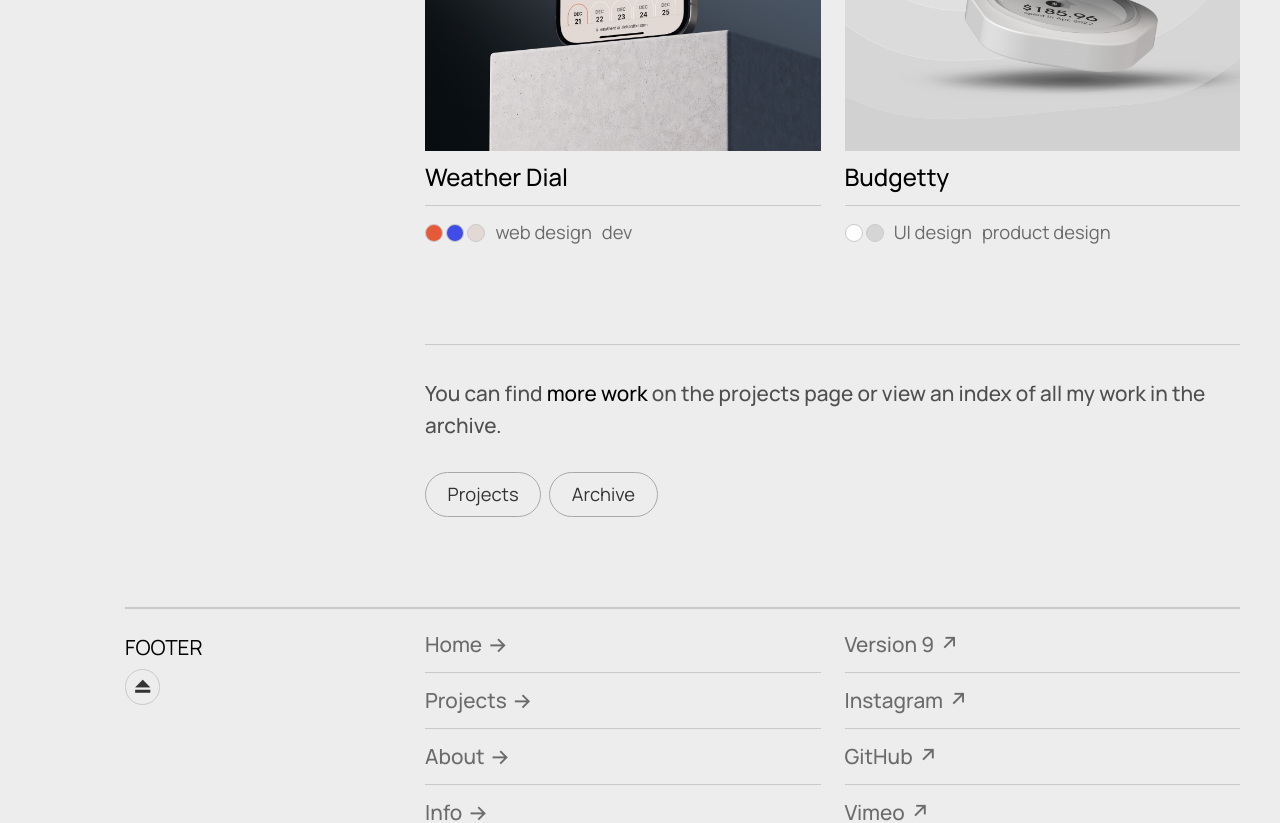
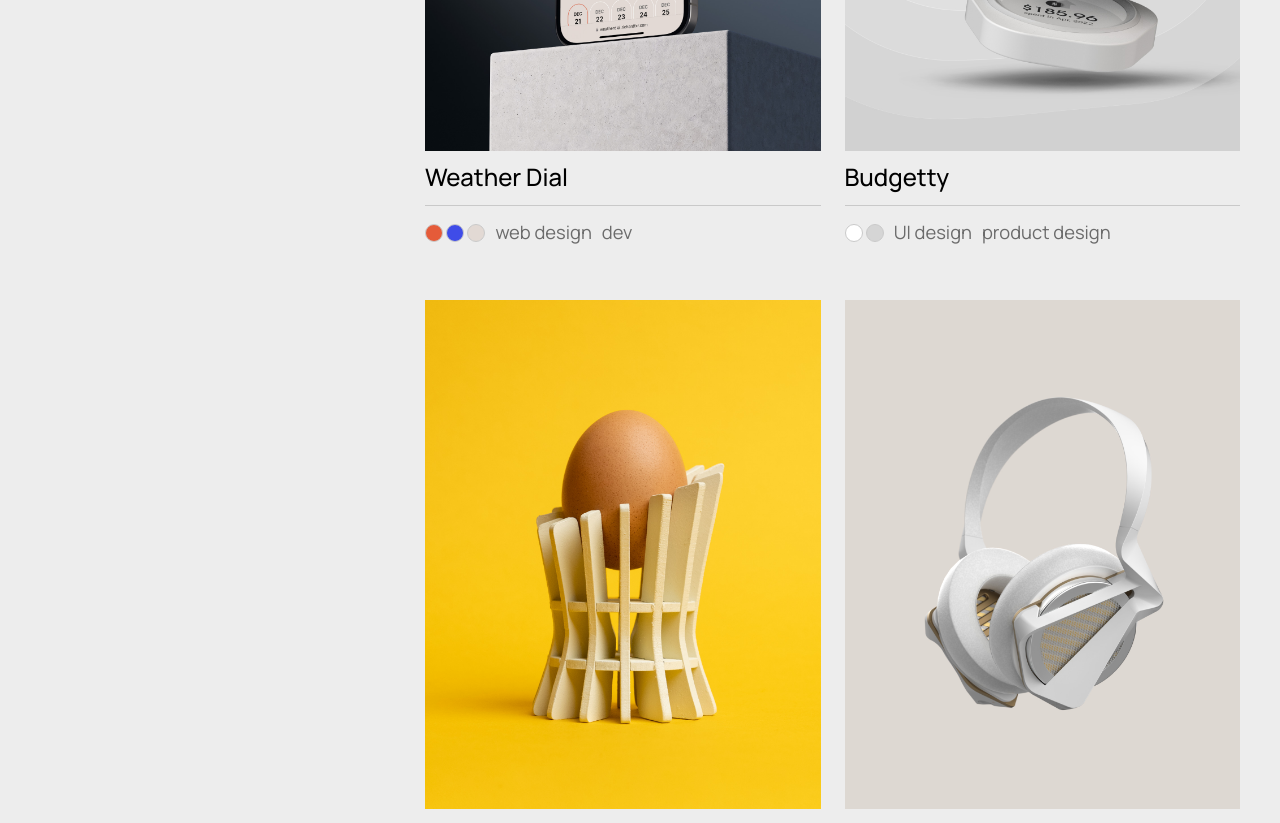
Before and after one commit to richardfxr/richardfxr, a Next.js app: page / in a window 1280 px wide. Shown: the part 1913-2736 px from the top of the page. Built offline with nearby package versions, Linux system fonts and the light colour scheme; a web font is replaced by a local one.

Commit message:
🔵RCT: change home page to display 6 projects

```diff
--- a/pages/index.js
+++ b/pages/index.js
@@ -60,7 +60,7 @@ export default function Home() {
 
                 <Section sections={sections} index={1} noAni>
                     <ul className='twoCol cards'>
-                        {projects.slice(0, 4).map((project) => (
+                        {projects.slice(0, 6).map((project) => (
                             <li key={project.href}><ProjectCard {...project} /></li>
                         ))}
                     </ul>
--- a/pages/projects/index.js
+++ b/pages/projects/index.js
@@ -111,8 +111,8 @@ export default function Projects() {
                         <AnimatePresence initial={false}>
                             {shownProjects.map((project, index) => (
                                 <Reorder.Item
-                                    id={index === 4 ? 'more' : null}
-                                    className={index === 4 ? 'anchor' : null}
+                                    id={index === 6 ? 'more' : null}
+                                    className={index === 6 ? 'anchor' : null}
                                     drag={false}
                                     key={project.href}
                                     value={project}
```
